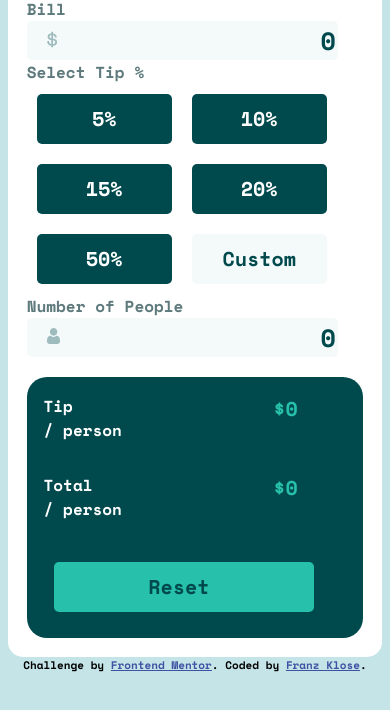
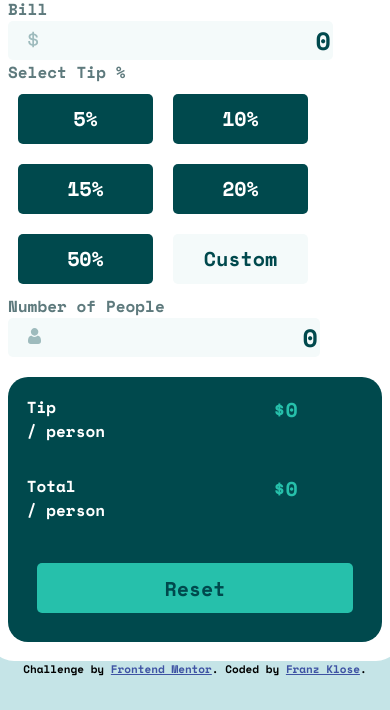
Before and after one commit to RedConcrete/Calculator, a plain HTML site: page index.html in a window 390 px wide. Shown: the part 134-844 px from the top of the page. Drawn offline with nearby package versions, Linux system fonts and the light colour scheme.

Commit message:
CSS änderungen

```diff
--- a/index.html
+++ b/index.html
@@ -101,7 +101,7 @@
             </span>
           </div>
       </div>
-        <div>
+        <div class="reset-btn-div">
           <button id="8" class="btn btn-reset-div">Reset</button>
         </div>
 
--- a/style.css
+++ b/style.css
@@ -15,75 +15,80 @@
 /**/
 /* MOBILE */
 @media only screen and (max-width: 400px) {
-
+/* MOBILE */
     .body {
         background-color: var(--color-Light-grayish-cyan);
+        display: flex;
+        flex-wrap: wrap;
+        justify-content: center;
     }
 
+/* MOBILE */
 .main-container {
-        flex-direction: row;
-        border-radius: 15px;
+    /* flex-direction: row; */
+    border-radius: 25px;
     background-color: var(--white);
     padding: 5%;
+    min-width: 100%;
 }
-
+/* MOBILE */
     .bill-div {
         display: flex;
         flex-direction: column;
     }
-
+/* MOBILE */
     .main-container-amount {
         background-color: var(--button-color-dark-cyan);
         border-radius: 20px;
         padding-top: 5%;
         padding-bottom: 5%;
     }
-
+/* MOBILE */
     .tip-n-amount-div {
         display: flex;
         flex-direction: column;
     }
-
+/* MOBILE */
     .tip-div-top {
         padding-bottom: 2%;
     }
-
+/* MOBILE */
     .textarea-with-svg {
         position: relative;
     }
-
+/* MOBILE */
     .svg {
         position: absolute;
         top: 10px;
         left: 20px;
         z-index: 1;
     }
-
+/* MOBILE */
 .container-button {
-        width: 325px;
+    width: 100%;
     display: flex;
     flex-wrap: wrap;
 }
-
+/* MOBILE */
     .text {
         color: var(--color-dark-grayish-cyan);
     }
-
+/* MOBILE */
     .tip-total-text {
         color: var(--white);
         padding-left: 20px;
     }
-
+/* MOBILE */
     .textarea {
         font-size: 25px;
         color: var(--button-color-dark-cyan);
         background-color: var(--color-Very-light-grayish-cyan);
-        /* padding-bottom: 15px; */
         border-radius: 5px;
         border: none;
         text-align: end;
+        width: 99%;
     }
-
+/* MOBILE */
     .btn {
         font-size: 20px;
         width: 135px;
@@ -94,18 +99,18 @@
         border: none;
         border-radius: 5px;
     }
-
+/* MOBILE */
     .btn-custom {
         color: var(--button-color-dark-cyan);
         background-color: var(--color-Very-light-grayish-cyan);
     }
-
+/* MOBILE */
     .btn-reset {
         width: 300px;
         color: var(--button-color-dark-cyan);
         background-color: var(--button-activ-color-strong-cyan);
     }
-
+/* MOBILE */
     .topText {
         font-size: 35px;
         display: flex;
@@ -113,65 +118,100 @@
         justify-content: center;
     }
 
+    .button-div{
+        width: 325px;
+    }
+
+
+/* MOBILE */
 .btn-reset-div {
-        padding-right: 5%;
-        width: 260px;
+    width: 100%;
+    /* padding-right: 10px; */
     color: var(--button-color-dark-cyan);
     background-color: var(--button-activ-color-strong-cyan);
+    display: flex;
+    flex-wrap: nowrap;
+    justify-content: center;
+    align-items: center;
+}
+.btn-div{
+
+    display: flex;
+    flex-wrap: wrap;
+    width: 120%;
+    flex-direction: column;
+
 }
 
+/* MOBILE */
+.reset-btn-div{
+    display: flex;
+}
+
+/* MOBILE */
     .btn-activ {
         background-color: var(--button-activ-color-strong-cyan);
     }
-
+/* MOBILE */
     .person-text{
         padding-left: 20px;
         padding-bottom: 20px;
     }
+/* MOBILE */
     .tip-amount-div{
         display: flex;
     }
-
+/* MOBILE */
     .total-amount-div{
         display: flex;
     }
-
+/* MOBILE */
     .tip-total-text-div{
         display: flex;
         flex-direction: column;
         color: white;
     }
+/* MOBILE */
     .tip-total {
         padding-left: 50%;
         padding-bottom: 50px;
         font-size: 20px;
     }
-
+/* MOBILE */
 .right-divs {
     background-color: var(--button-color-dark-cyan);
     border-radius: 20px;
     padding: 5%;
     margin-top: 20px;
+    min-width: 90%;
 }
-
+/* MOBILE */
     .left-divs{
         padding-right: 50px;
     }
-
+/* MOBILE */
     .amount-calced-total-tip {
         color: var(--button-activ-color-strong-cyan);
     }
-
+/* MOBILE */
     .custom-TextField{
         text-align: right;
     }
-
-
+/* MOBILE */
     .error {
         display: none;
         color: red;
         margin-left: 18px;
     }
+/* MOBILE */
+    .people-div {
+        display: flex;
+        flex-wrap: wrap;
+        justify-content: space-between;
+        min-width: 100%;
+        max-width: 320px;
+    }
+
 }
 /**/
 /**/
```
Lines whose indentation alone changed are shown as unchanged.
